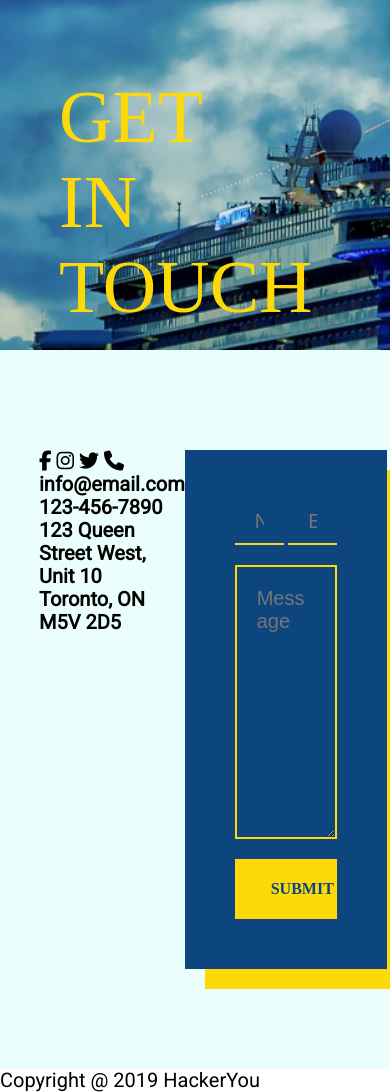
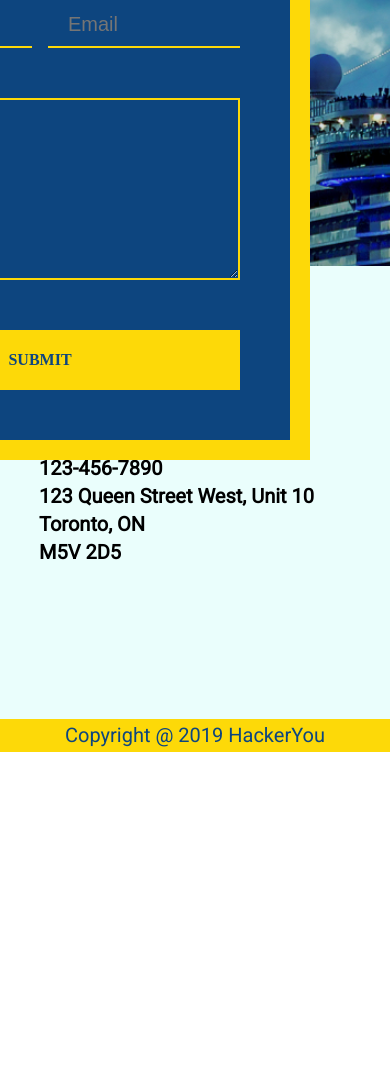
Before and after one commit to Aa-thomas/Aaron-Thomas-Project-1, a plain HTML site: page html/contact.html in a window 390 px wide. Shown: the part 367-1459 px from the top of the page. After the commit the page ends 1119 px from the top, so only its background shows below. Drawn offline with Linux system fonts and the light colour scheme; a web font is replaced by a local one.

Commit message:
complete contact page styles minus responsiveness

```diff
--- a/html/contact.html
+++ b/html/contact.html
@@ -64,7 +64,7 @@
             </div>
 
             <label for="message" class="sr-only">Message</label>
-            <textarea name="message" id="message" cols="30" rows="10" placeholder="Message" required></textarea>
+            <textarea name="message" id="message" cols="30" rows="6" placeholder="Message" required></textarea>
 
             <button type="submit" value="Submit">Submit</button>
          </form>
--- a/styles/sass/partials/contact/_contact-form.scss
+++ b/styles/sass/partials/contact/_contact-form.scss
@@ -2,9 +2,11 @@
 
 .contact-form {
    background-color: v.$iceblue;
+   padding-bottom: 150px;
 
    .wrapper {
       display: flex;
+      // position: relative;
    }
 
    form {
@@ -12,9 +14,13 @@
       flex-direction: column;
       padding: 50px;
       background-color: v.$twilightblue;
-      gap: 20px;
+      gap: 50px;
       box-shadow: 20px 20px v.$dandelion;
-      width: 65%;
+      width: 55%;
+      min-width: 500px;
+      position: absolute;
+      top: 320px;
+      right: 100px;
 
       .name-email-flex {
          display: flex;
@@ -40,15 +46,29 @@
          opacity: 10;
          transition: 0.2s;
          &:focus, &:hover {
-
+            border-bottom-width: 5px;
          }
       }
 
       button {
          border: none;
          text-transform: uppercase;
-         font-family: 'IM Fell English', serif;
+         font-family: v.$headingfont;
       }
 
    }
+
+   i {
+      margin-right: 20px;
+      color: v.$twilightblue;
+   }
+
+   span {
+      display: inline-block;
+      padding: 20px 0;
+   }
+
+   p {
+      margin-bottom: 5px;
+   }
 }
--- a/styles/sass/partials/contact/_contact-header.scss
+++ b/styles/sass/partials/contact/_contact-header.scss
@@ -5,7 +5,7 @@
       background-size: cover;
       background-position: top;
       background-repeat: no-repeat;
-      height: 85vh;
+      height: 75vh;
       position: relative;
       transition: 0.2s;
 
@@ -28,11 +28,10 @@
       h1 {
          color: v.$dandelion;
          text-transform: uppercase;
-         width:50%;
          transition: 0.2s;
          position: absolute;
-         bottom: 0;
+         top: 20vh;
          margin: 20px;
-
+         color: v.$white;
       }
 }
--- a/styles/sass/partials/global/_base-styles.scss
+++ b/styles/sass/partials/global/_base-styles.scss
@@ -43,3 +43,10 @@ img {
 section {
    padding: 100px 0;
 }
+
+footer {
+   background-color: v.$dandelion;
+   color: v.$twilightblue;
+   text-align: center;
+   padding: 5px;
+}
```
Also changed, not shown: styles/styles.css.
